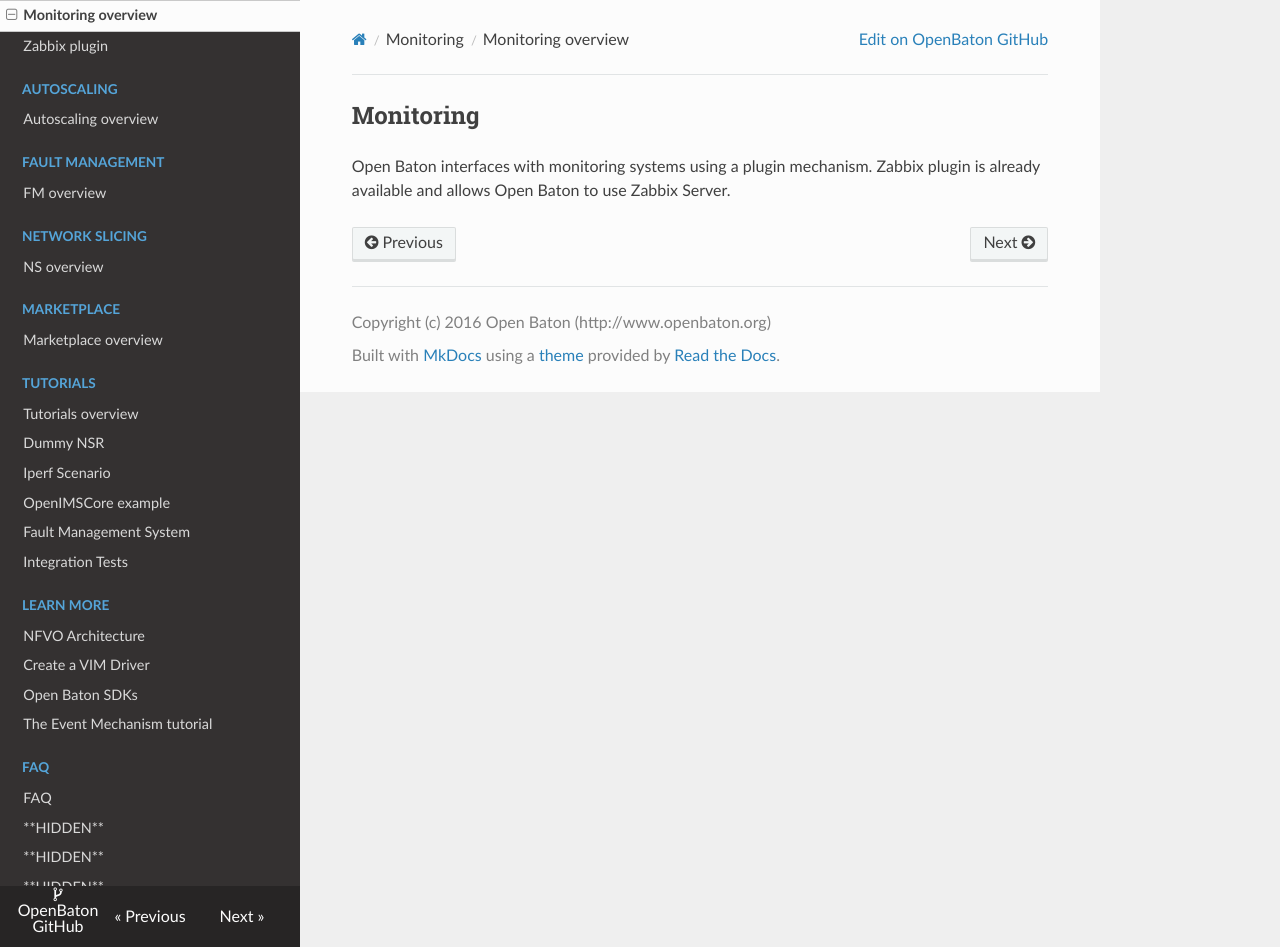
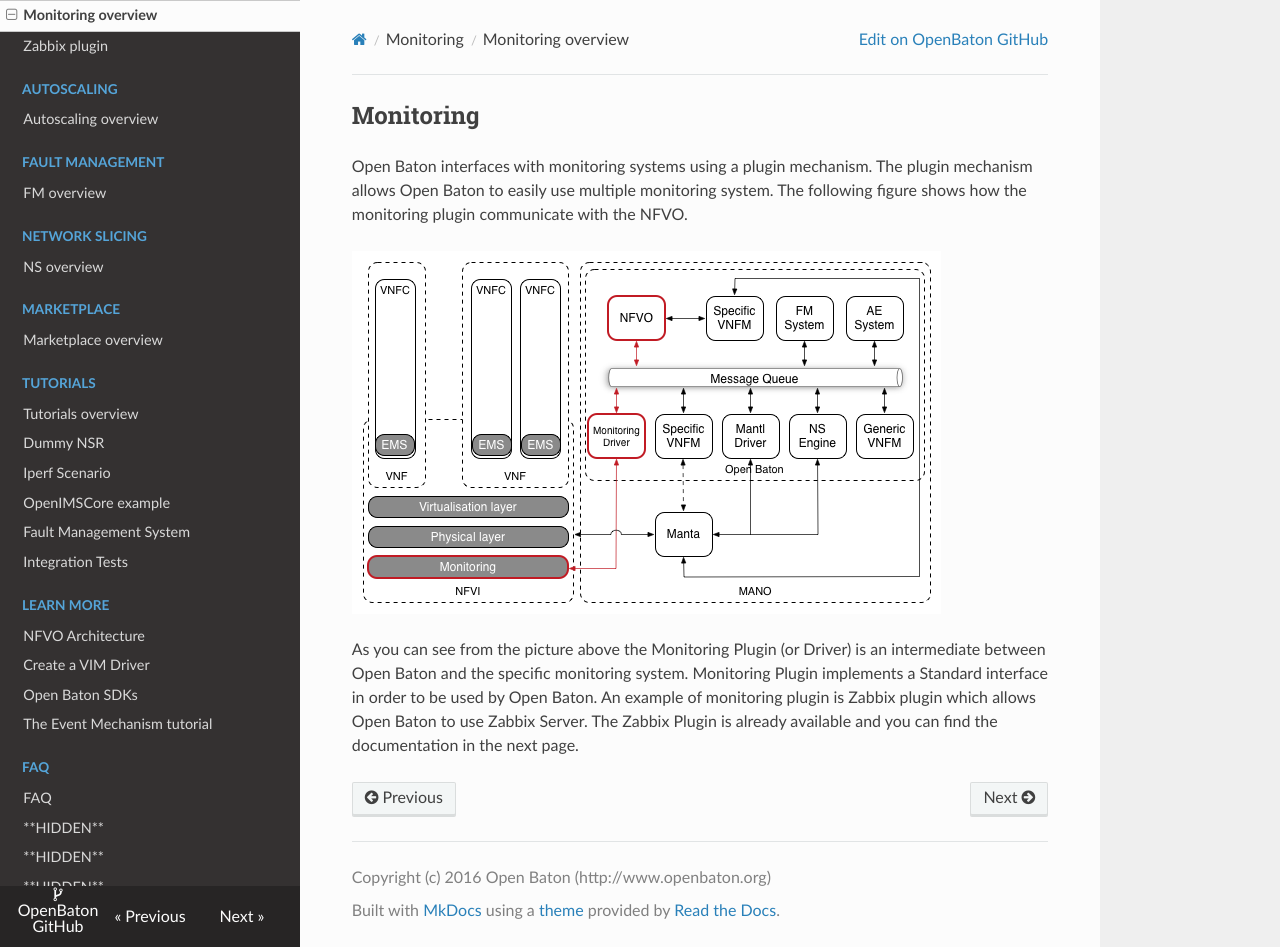
Before and after one commit to openbaton/docs, an MkDocs documentation site: the page built from docs/monitoring.md, in a window 1280 px wide and 947 px high. Built offline with MkDocs 1.6.1, drawn with Linux system fonts in a browser that asks for light colours; nearby versions of some CDN libraries; old or Windows-style settings are respelled for this version of MkDocs.

Commit message:
Imp: add content to the monitoring overview

```diff
--- a/docs/monitoring.md
+++ b/docs/monitoring.md
@@ -1,3 +1,13 @@
 ## Monitoring
 
-Open Baton interfaces with monitoring systems using a plugin mechanism. Zabbix plugin is already available and allows Open Baton to use Zabbix Server.
+Open Baton interfaces with monitoring systems using a plugin mechanism.
+The plugin mechanism allows Open Baton to easily use multiple monitoring system. The following figure shows how the monitoring plugin communicate with the NFVO.
+
+![monitoring-pic][monitoring-pic]
+
+As you can see from the picture above the Monitoring Plugin (or Driver) is an intermediate between Open Baton and the specific monitoring system.
+Monitoring Plugin implements a Standard interface in order to be used by Open Baton.
+An example of monitoring plugin is Zabbix plugin which allows Open Baton to use Zabbix Server.
+The Zabbix Plugin is already available and you can find the documentation in the next page.
+
+[monitoring-pic]: images/monitoring.png
```
Also changed, not shown: docs/images/monitoring.png (added).
